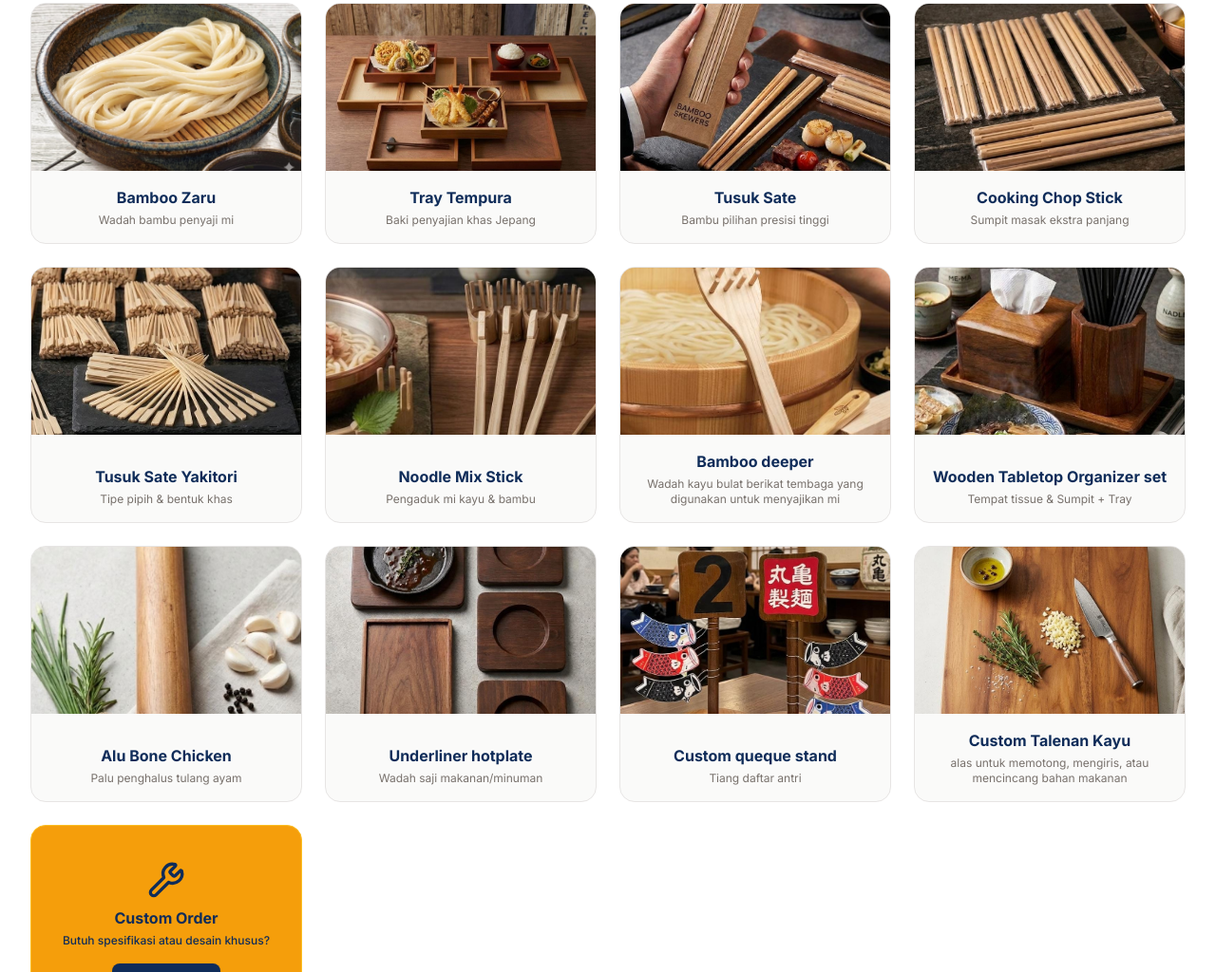
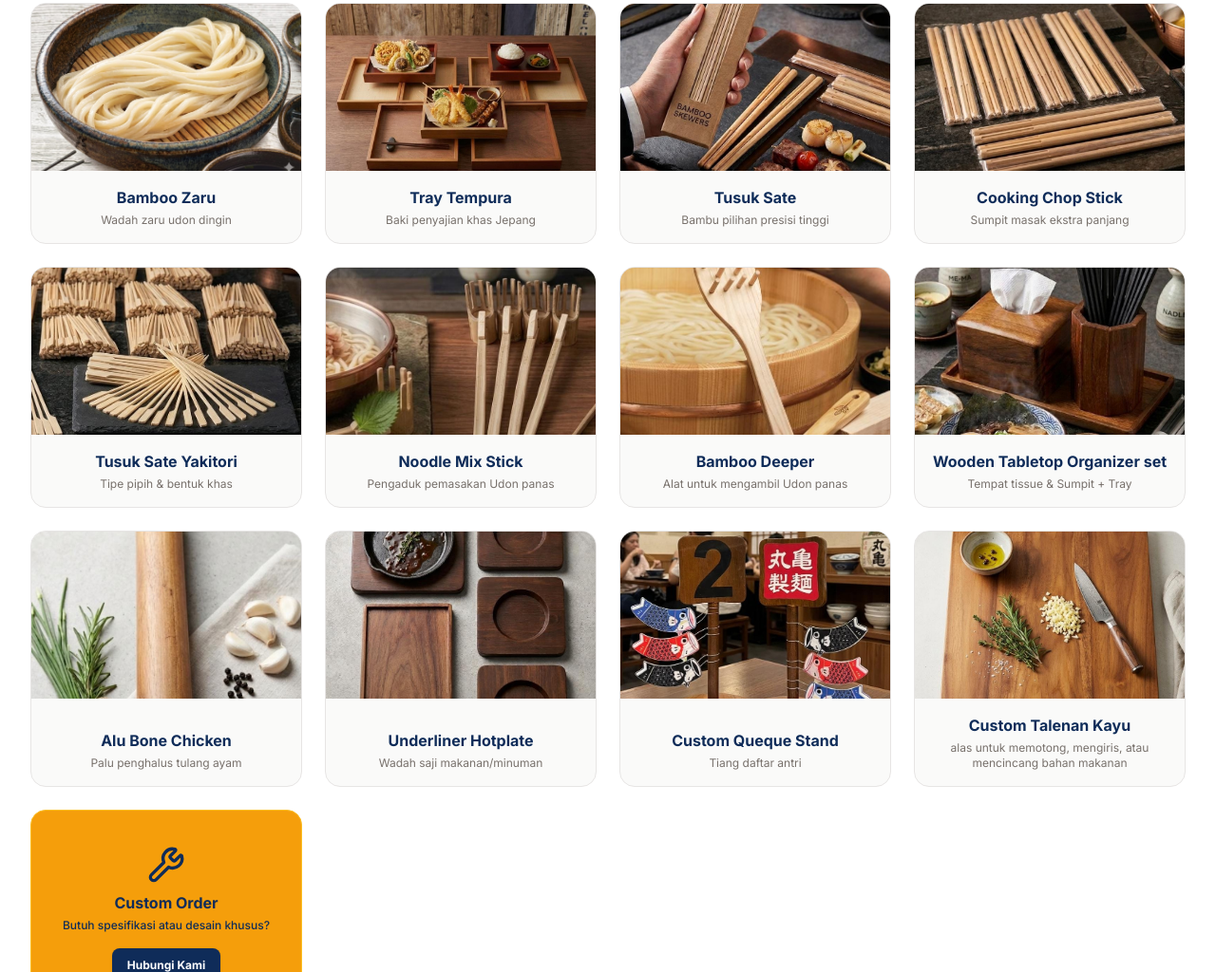
Before and after one commit to tansyahnovagia-cmd/Nadle.github.io, a plain HTML site: page index.html in a window 1280 px wide. Shown: the part 3032-4056 px from the top of the page at 95% size. Drawn offline with nearby package versions, Linux system fonts and the light colour scheme.

Commit message:
Update index.html

```diff
--- a/index.html
+++ b/index.html
@@ -294,7 +294,7 @@
                     </div>
                     <div class="p-4 text-center">
                         <h4 class="font-bold text-navy text-sm sm:text-base">Bamboo Zaru</h4>
-                        <p class="text-xs text-stone-500 mt-1">Wadah bambu penyaji mi</p>
+                        <p class="text-xs text-stone-500 mt-1">Wadah zaru udon dingin</p>
                     </div>
                 </div>
 
@@ -364,7 +364,7 @@
                     </div>
                     <div class="p-4 text-center">
                         <h4 class="font-bold text-navy text-sm sm:text-base">Noodle Mix Stick</h4>
-                        <p class="text-xs text-stone-500 mt-1">Pengaduk mi kayu & bambu</p>
+                        <p class="text-xs text-stone-500 mt-1">Pengaduk pemasakan Udon panas</p>
                     </div>
                 </div>
 
@@ -377,8 +377,8 @@
                         </div>
                     </div>
                     <div class="p-4 text-center">
-                        <h4 class="font-bold text-navy text-sm sm:text-base">Bamboo deeper</h4>
-                        <p class="text-xs text-stone-500 mt-1">Wadah kayu bulat berikat tembaga yang digunakan untuk menyajikan mi</p>
+                        <h4 class="font-bold text-navy text-sm sm:text-base">Bamboo Deeper</h4>
+                        <p class="text-xs text-stone-500 mt-1">Alat untuk mengambil Udon panas</p>
                     </div>
                 </div>
 
@@ -419,7 +419,7 @@
                         </div>
                     </div>
                     <div class="p-4 text-center">
-                        <h4 class="font-bold text-navy text-sm sm:text-base">Underliner hotplate</h4>
+                        <h4 class="font-bold text-navy text-sm sm:text-base">Underliner Hotplate</h4>
                         <p class="text-xs text-stone-500 mt-1">Wadah saji makanan/minuman</p>
                     </div>
                 </div>
@@ -433,7 +433,7 @@
                         </div>
                     </div>
                     <div class="p-4 text-center">
-                        <h4 class="font-bold text-navy text-sm sm:text-base">Custom queque stand</h4>
+                        <h4 class="font-bold text-navy text-sm sm:text-base">Custom Queque Stand</h4>
                         <p class="text-xs text-stone-500 mt-1">Tiang daftar antri</p>
                     </div>
                 </div>
```
